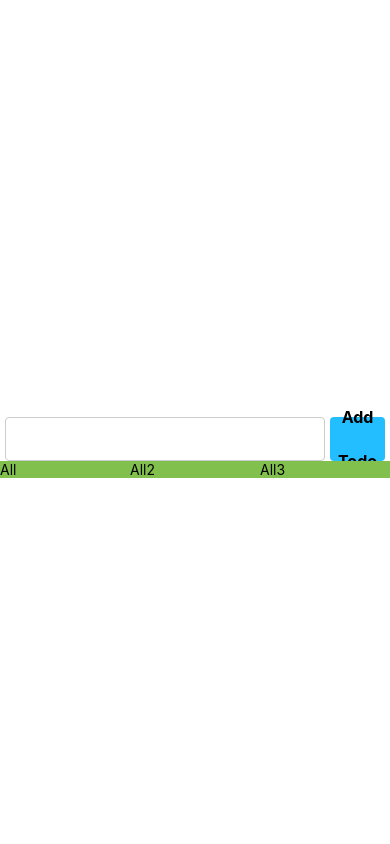
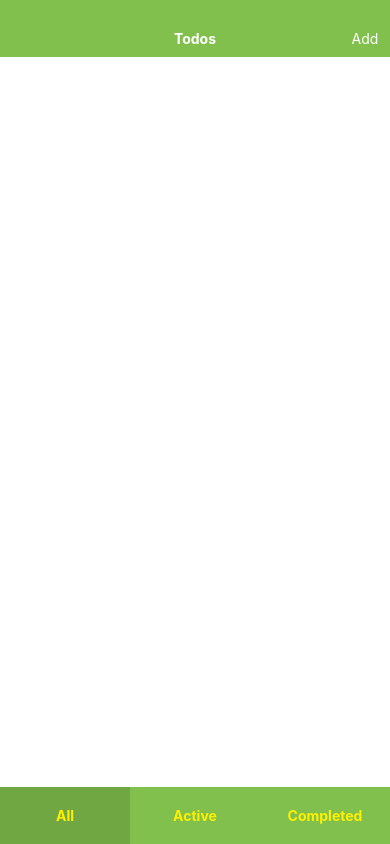
Before and after one commit to twenty0ne/react-tech, a React Native app in the folder ReduxSample/: screen / in a window 390 px wide. Built offline with nearby package versions, Linux system fonts and the light colour scheme.

Commit message:
[ReduxSample]update

```diff
--- a/ReduxSample/components/Footer.js
+++ b/ReduxSample/components/Footer.js
@@ -2,7 +2,9 @@
 import { View, Text, StyleSheet } from 'react-native'
 import FilterLink from '../containers/FilterLink'
 
-/*
+
+const Footer = ()=> (
+	<View style={styles.bar}>
 		<FilterLink filter="SHOW_ALL">
 			All
 		</FilterLink>
@@ -12,13 +14,6 @@
 		<FilterLink filter="SHOW_COMPLETED">
 			Completed
 		</FilterLink>
-		*/
-
-const Footer = ()=> (
-	<View style={styles.bar}>
-		<Text style={{flex:1}}>All</Text>
-		<Text style={{flex:1}}>All2</Text>
-		<Text style={{flex:1}}>All3</Text>
 	</View>
 )
 
--- /dev/null
+++ b/ReduxSample/components/Header.js
@@ -0,0 +1,36 @@
+import React from 'react'
+import { View, Text, StyleSheet, TouchableOpacity } from 'react-native'
+
+const Header = ()=> (
+	<View style={styles.bar}>
+		<Text style={styles.button}></Text>
+		<Text style={styles.title}>Todos</Text>
+		<TouchableOpacity style={styles.button}>
+			<Text style={styles.text}>Add</Text>
+		</TouchableOpacity>
+	</View>
+)
+
+const styles = StyleSheet.create({
+	bar: {
+		backgroundColor: '#81c04d',
+		paddingTop: 30,
+		paddingBottom: 10,
+		flexDirection: 'row'
+	},
+	button: {
+		width: 50
+	},
+	text: {
+		color: '#fff',
+		textAlign: 'center'
+	},
+	title: {
+		flex: 1,
+		color: '#fff',
+		textAlign: 'center',
+		fontWeight: 'bold'
+	}
+})
+
+export default Header
--- a/ReduxSample/components/Link.js
+++ b/ReduxSample/components/Link.js
@@ -6,22 +6,25 @@
 	StyleSheet
 } from 'react-native'
 
+/*
+
+		*/
+
 const Link = ({active, children, onClick})=> {
 	// if (active) {
-	// 	return <Text>{children}</Text>
+	// 	<Text style={styles.text}>{children}</Text>
 	// }
+	var touchStyle = [styles.button];
+	if (active) {
+		touchStyle.push(styles.active);
+	}
 
 	return (
-		<TouchableOpacity
-			stype={styles.button}
-			onPress={()=>{
-				onClick()
-			}}
-		>
+		<TouchableOpacity style={touchStyle} onPress={()=>{onClick()}}>
 			<Text style={styles.text}>{children}</Text>
 		</TouchableOpacity>
 	)
-};
+}
 
 // Link.propTypes = {
 // 	active: PropTypes.bool.isRequired,
@@ -31,12 +34,17 @@
 
 const styles = StyleSheet.create({
 	button: {
-		flex: 1
+		flex: 1,
+		paddingTop: 20,
+		paddingBottom: 20
 	},
 	text: {
-		color: '#ff0000',
+		color: '#fff000',
 		textAlign: 'center',
 		fontWeight: 'bold'
+	},
+	active: {
+		backgroundColor: '#70a743'
 	}
 })
 
--- a/ReduxSample/components/Main.js
+++ b/ReduxSample/components/Main.js
@@ -1,18 +1,17 @@
 import React from 'react'
 import { View, StyleSheet } from 'react-native'
+import Header from './Header'
 import Footer from './Footer'
 import AddTodo from '../containers/AddTodo'
 import VisibleTodoList from '../containers/VisibleTodoList'
-
-
 
 class Main extends React.Component {
 	render() {
 		return (
 			<View style={styles.container}>
-				<AddTodo />
+				<Header />
 				<VisibleTodoList />
-				<Footer stype={{flex: 1}} />
+				<Footer />
 			</View>
 		)
 	}
--- a/ReduxSample/components/TodoList.js
+++ b/ReduxSample/components/TodoList.js
@@ -5,7 +5,7 @@
 
 const TodoList = ({ todos, onTodoClick }) => {
 	return (
-		<View>
+		<View style={{flex: 1}}>
 			{
 				todos.map((todo, index)=> {
 					return (
```
Also changed, not shown: ReduxSample/containers/AddTodo.js (+0 -19 lines), ReduxSample/containers/FilterLink.js (line endings or trailing spaces).
